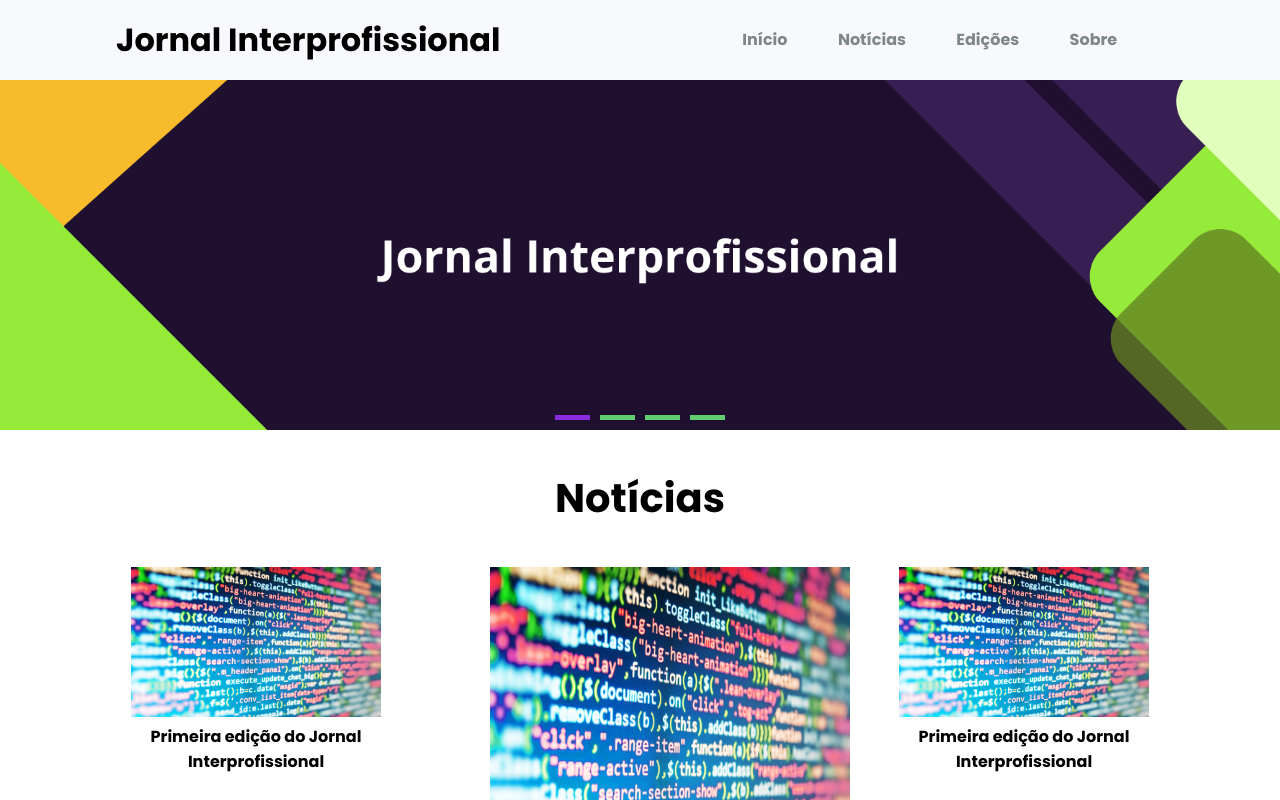
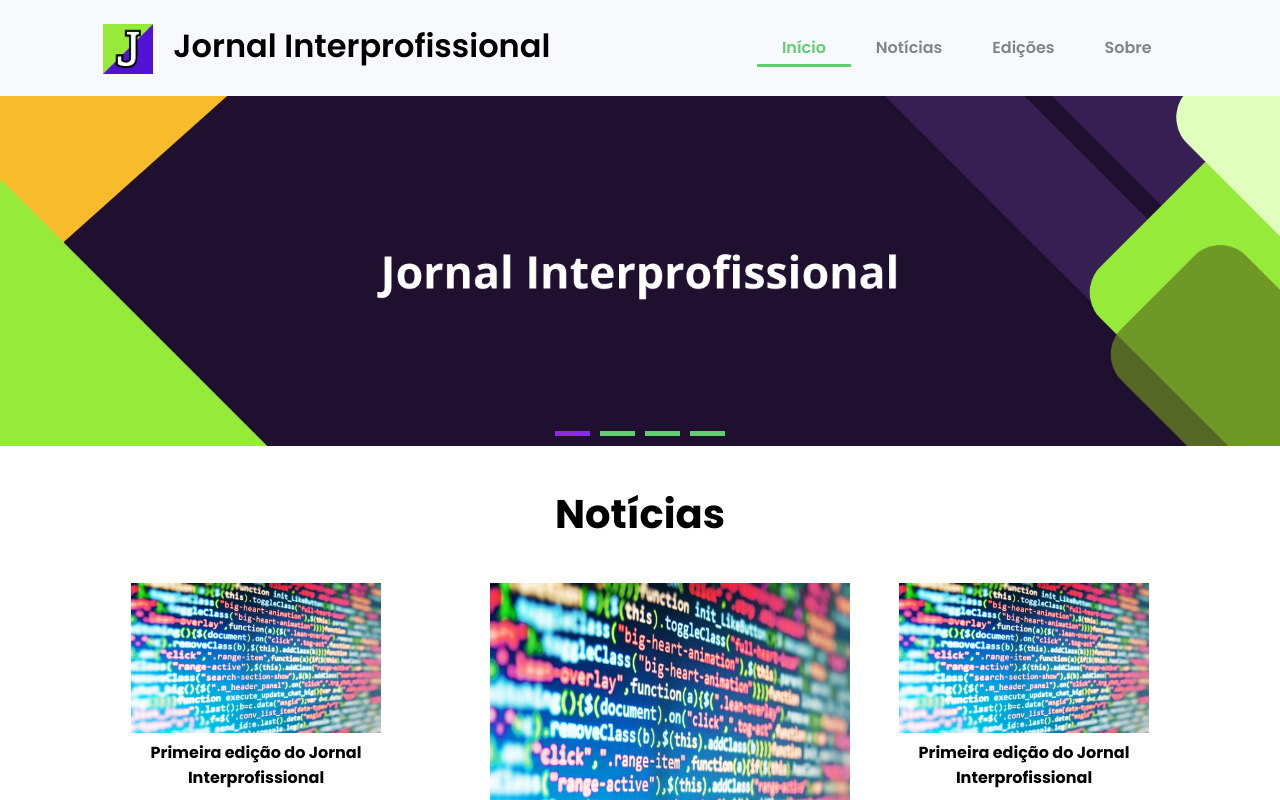
Before and after one commit to HericVirgilio/jornal-interprofissional-front-end, a Next.js app: page / in a window 1280 px wide. Shown: the top 800 px of the page. Built offline with nearby package versions, Linux system fonts and the light colour scheme.

Commit message:
Inserção da logo do site e ajuste do título

```diff
--- a/src/header/index.tsx
+++ b/src/header/index.tsx
@@ -1,14 +1,22 @@
+import Image from 'next/image'
+import Link from 'next/link'
+import Menu from '../menu'
 import './style.css'
-export default function Header(){
-    return(
-        <div className='header'>
-            <h1>Jornal Interprofissional</h1>
-            <ul className='lista_header'>
-                <li className='li_header'>Início</li>
-                <li className='li_header'>Notícias</li>
-                <li className='li_header'>Edições</li>
-                <li className='li_header'>Sobre</li>
-            </ul>
+
+export default function Header() {
+    return (
+        <div className='cabecalho'>
+
+            <Link href='/' className='titulo-site'><Image
+                src='/images/icons/logo.png'
+                width={50}
+                height={50}
+                alt='Logo Jornal Interprofissional'
+                className='logo-site'
+
+            />Jornal Interprofissional</Link>
+
+            <Menu />
         </div>
     )
 }
--- a/src/header/style.css
+++ b/src/header/style.css
@@ -1,23 +1,19 @@
-.header{
+.logo-site {
+    margin-right: 20px;
+    vertical-align: middle;
+}
+
+.titulo-site {
+    font-size: 32px;
+    color: black;
+    font-weight: 600;
+    text-decoration: none;
+}
+
+.cabecalho{
     background-color: #f7f9fd;
     display: flex;
     align-items: center;
     justify-content: space-around;
-    height: 10vh;
+    height: 12vh;
 }
-.lista_header{
-    display: flex;
-    list-style: none;
-    margin-right: 10%;
-}
-.li_header{
-    margin-right: 10%;
-    font-weight: 700;
-    color: #7e8687;
-    padding: 10px;
-}
-.li_header:hover{
-    color: #61ce70;
-    border-bottom: 3px solid;
-    transition: 0.1s;
-}
```
